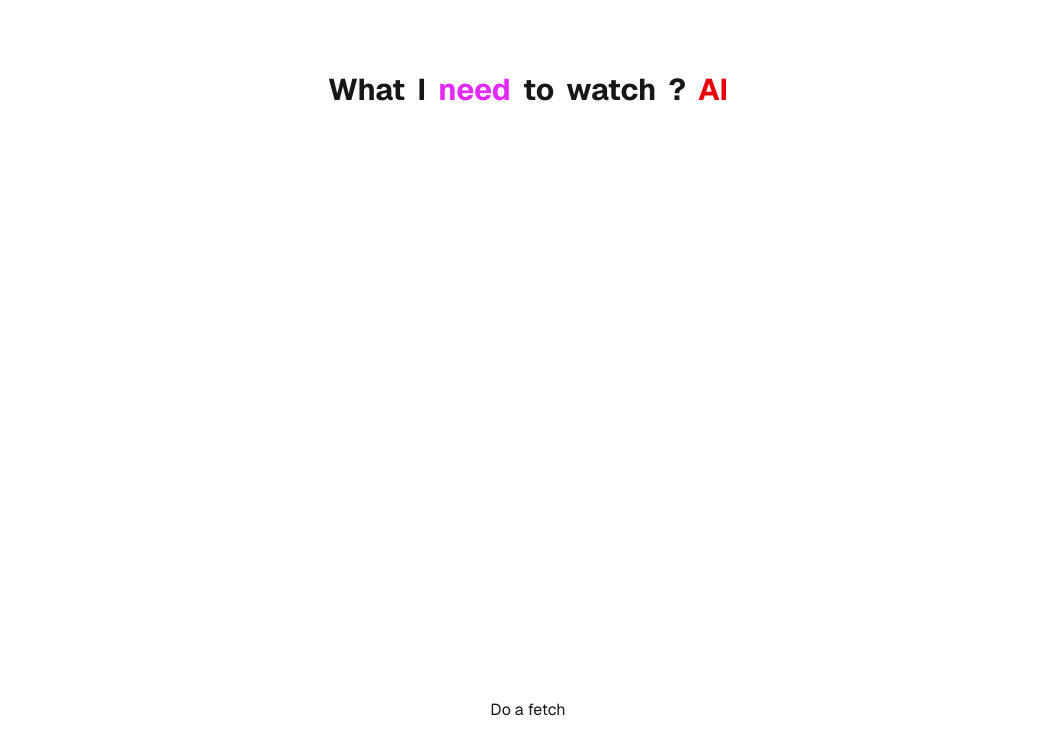
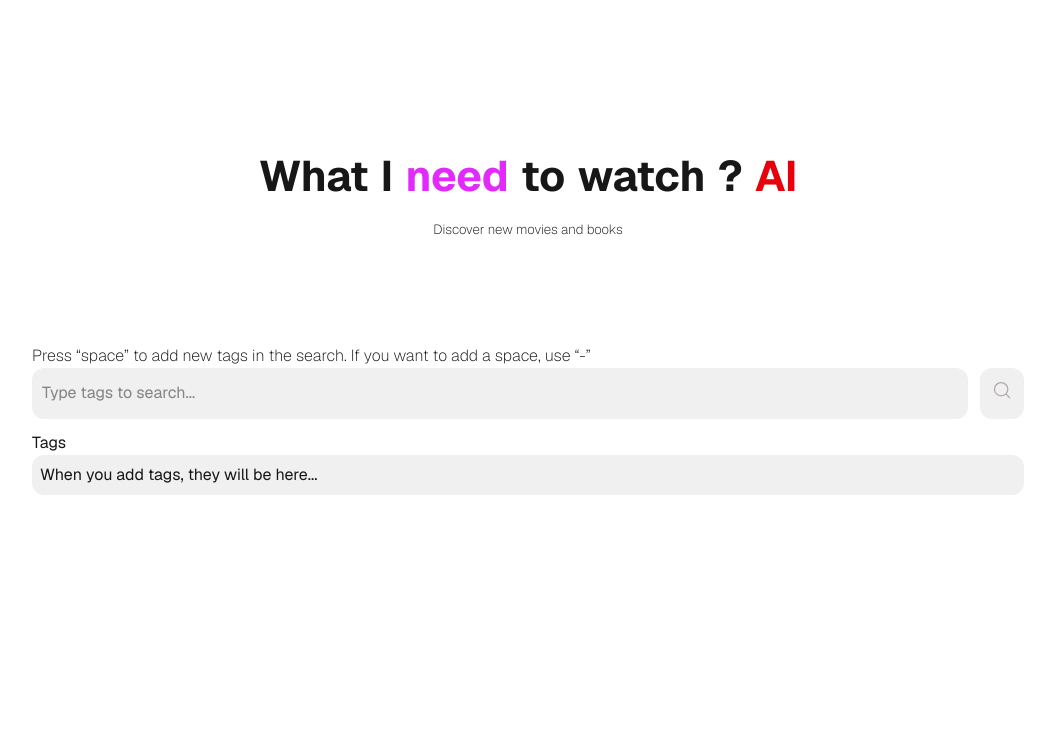
Before and after one commit to Leonides2/wintwai, a Next.js app: page / in a window 1280 px wide. Shown: the top 754 px of the page, without its empty margins (112-1167 px from the left). Built offline with nearby package versions, Linux system fonts and the light colour scheme.

Commit message:
feat: implement search functionality with tags and enhance UI components

```diff
--- a/src/app/api/openAI/route.ts
+++ b/src/app/api/openAI/route.ts
@@ -26,7 +26,7 @@ export async function POST(req: Request) {
 
         // Llamar a la API de OpenAI
         const response = await client.responses.create({
-            model: "gpt-4o",
+            model: "gpt-4.1",
             instructions: `
                 Generate a list of movies or books based on the given tags. You only need to return the list of movies or books.
                 Return the list in JSON format with the following format:
@@ -44,7 +44,7 @@ export async function POST(req: Request) {
                 between 0 and 10 movies and between 0 and 10 books.
                 The movies and books should be related to the tags provided and the "tags" property in the json are the more near tags based in the provided tags in [tags].
 
-                The image attribute, will be a movie or book cover (respecfully), you can get it from the web.
+                The image attribute, will be a movie or book cover (respecfully), you can get it from any web, just need to be the the cover.
                 The link attribute will be get by truthfully sources as "www.imdb.com", amazon and others.
 
                 only return movies if in the input there is after [filter] tag the word "movie" or "film"
@@ -53,6 +53,8 @@ export async function POST(req: Request) {
                 the tags for the movies or books are in the input after [tags] tag
             `,
             input: `[tags] ${tags.join(", ")} [filter] ${filter}`,
+            tools: [{ type: "web_search_preview" }],
+
         });
 
         // Extraer y validar la respuesta
--- a/src/app/layout.tsx
+++ b/src/app/layout.tsx
@@ -25,7 +25,9 @@ export default function RootLayout({
   return (
     <html lang="en">
       <body
-        className={`${geistSans.variable} ${geistMono.variable} antialiased`}
+        className={`${geistSans.variable} ${geistMono.variable} antialiased
+        w-full
+        `}
       >
         {children}
       </body>
--- a/src/app/page.tsx
+++ b/src/app/page.tsx
@@ -1,6 +1,9 @@
 'use client';
 
+import Button from "@/components/atoms/Button";
+import InputSeach from "@/components/molecules/InputSearch";
 import ItemCard from "@/components/molecules/ItemCard";
+import TagsContainer from "@/components/molecules/TagsContainer";
 import { getIAReponse, OpenAIResponse } from "@/lib/api/client";
 import { useState } from "react";
 
@@ -10,11 +13,15 @@ export default function Home() {
     movies: [],
   });
   const [loading, setLoading] = useState(false);
+  const [tags, setTags] = useState<string[]>([])
 
   const fetchData = async () => {
+
+    if (tags.length < 1) return
+
     try {
       setLoading(true);
-      const res = await getIAReponse({ filter: "both", tags: ["terror", "drama"] });
+      const res = await getIAReponse({ filter: "both", tags: tags });
       setResponse(res || { books: [], movies: [] });
     } catch (error) {
       console.error("Error fetching data:", error);
@@ -24,39 +31,88 @@ export default function Home() {
     }
   };
 
+  const updateTags = (tag: string) => {
+    setTags((prev) => [...prev, tag])
+  }
+
+
+
   return (
-    <div className="grid grid-rows-[20px_1fr_20px] items-center justify-items-center min-h-screen p-8 pb-20 gap-16 sm:p-20 font-[family-name:var(--font-geist-sans)]">
-      <div className="flex flex-row gap-3">
-        <h1 className="text-3xl font-bold">What</h1>
-        <h1 className="text-3xl font-bold">I</h1>
-        <h1 className="text-3xl font-bold text-fuchsia-500">need</h1>
-        <h1 className="text-3xl font-bold">to</h1>
-        <h1 className="text-3xl font-bold">watch</h1>
-        <h1 className="text-3xl font-bold">?</h1>
-        <h1 className="text-3xl font-bold text-red-600">AI</h1>
+    <div className="flex flex-col
+    items-center justify-items-center min-h-screen
+    max-w-full
+    py-36 px-36 gap-2 font-[family-name:var(--font-geist-sans)]">
+      <div className="flex flex-col gap-3 items-center mb-24">
+        <div className="flex gap-3 text-[32pt]">
+          <h1 className="font-bold">What</h1>
+          <h1 className="font-bold">I</h1>
+          <h1 className="font-bold text-fuchsia-500">need</h1>
+          <h1 className="font-bold">to</h1>
+          <h1 className="font-bold">watch</h1>
+          <h1 className="font-bold">?</h1>
+          <h1 id="AI-tag" className="font-bold text-red-600">AI</h1>
+        </div>
+        <div>
+          <p className="text-[10pt] font-extralight">Discover new movies and books</p>
+        </div>
+      </div>
+      <div className="w-full">
+        <div className="flex gap-3 mb-3">
+          <div className="flex flex-col w-full">
+            <p className="font-extralight">
+              Press “space” to add new tags in the search.
+              If you want to add a space, use “-”
+            </p>
+            <div className="flex gap-3">
+              <InputSeach callback={updateTags} />
+              <Button>
+            <button onClick={fetchData} disabled={loading}>
+              {loading ? "Loading..." :
+
+                <svg width="20px" height="20px" viewBox="0 0 24 24"
+                  stroke-width="1.5" fill="none" xmlns="http://www.w3.org/2000/svg"
+                  color="#000000"
+
+                >
+                  <path d="M17 17L21 21" stroke="#000000"
+                    stroke-width="1.5" stroke-linecap="round"
+                    stroke-linejoin="round"></path>
+                  <path d="M3 11C3 15.4183 6.58172 19 11 19C13.213 19 15.2161 18.1015
+              16.6644 16.6493C18.1077 15.2022 19 13.2053 19 11C19 6.58172 15.4183 3 11
+              3C6.58172 3 3 6.58172 3 11Z" stroke="#000000" stroke-width="1.5"
+                    stroke-linecap="round" stroke-linejoin="round"></path>
+                </svg>
+
+              }
+            </button>
+          </Button>
+            </div>
+          </div>
+        </div>
+        <div>
+          Tags
+          <TagsContainer tags={tags} callback={setTags} />
+        </div>
       </div>
       <div className="flex flex-col items-start gap-y-6 ">
         {
           response.books.length > 0 ? <h1> Books</h1> : <></>
         }
-        <div className="flex gap-3">
+        <div className="flex gap-3 flex-wrap overflow-x-scroll">
           {response.books.length > 0 && response.books.map((item, _index) => (
-            <ItemCard key={_index + item.title} item={item}/>
+            <ItemCard key={_index + item.title} item={item} />
           ))}
         </div>
         {
           response.movies.length > 0 ? <h1> Movies</h1> : <></>
         }
-        <div className="flex gap-3">
+        <div className="flex gap-3 overflow-x-scroll">
           {response.movies.length > 0 && response.movies.map((item, _index) => (
-            <ItemCard key={_index + item.title} item={item}/>
+            <ItemCard key={_index + item.title} item={item} />
           ))}
         </div>
       </div>
 
-      <button onClick={fetchData} disabled={loading}>
-        {loading ? "Loading..." : "Do a fetch"}
-      </button>
     </div>
   );
 }
--- /dev/null
+++ b/src/components/atoms/DeletablePill.tsx
@@ -0,0 +1,68 @@
+import { useEffect, useRef, useState } from "react";
+
+interface DeletablePillProps {
+    text: string,
+    id: string
+    callback: (tag: string) => void
+}
+
+
+const DeletablePill = ({id,text, callback}: DeletablePillProps) => {
+
+    const [isActive, setIsActive] = useState<boolean>(false)
+     const timerRef = useRef<NodeJS.Timeout | null>(null);
+
+    const handleDelete = () =>{
+        let pill = document.getElementById(id)
+
+        if(!pill) return
+
+        pill.setAttribute("style", "animation: deletedBubble; animation-duration: 350ms")
+
+        timerRef.current = setTimeout(() => {
+            callback(text)
+        }
+        , 300);
+    }
+
+    useEffect(() => {
+        return () => {
+            if (timerRef.current) {
+                clearTimeout(timerRef.current);
+            }
+        };
+    }, []);
+
+
+
+    return(
+    <>
+        <div id={id}
+            className={`bg-[#CACACA]
+                *:text-[#4B4848]
+                flex p-2 w-fit h-fit rounded-xl
+                transition-all duration-500 ease-in-out
+                cursor-pointer
+                `}
+
+            onMouseEnter={() => setIsActive(true)}
+            onMouseLeave={() => setIsActive(false)}
+            onClick={handleDelete}
+        >
+            <div>{text}</div>
+            <div
+                className={`
+                    transition-all duration-500 ease-in-out
+                    overflow-hidden
+                    ${isActive ? "opacity-100 w-4 ml-2" : "opacity-0 w-0 ml-0"}
+                `}
+                style={{ display: "flex", alignItems: "center" }}
+            >
+                x
+            </div>
+        </div>
+    </>
+    )
+}
+
+export default DeletablePill;
--- /dev/null
+++ b/src/components/atoms/Pill.tsx
@@ -0,0 +1,12 @@
+interface PillProps {
+    text?: string
+}
+
+const Pill = ({text = "[Text]"}: PillProps) => {
+
+    return(
+        <div className="bg-[#CACACA] text-[#4B4848] w-fit h-fit ">
+            {text}
+        </div>
+    )
+}
--- a/src/components/atoms/button.tsx
+++ b/src/components/atoms/button.tsx
@@ -0,0 +1,27 @@
+import { ReactNode } from "react"
+
+interface ButtonProps{
+    children: ReactNode
+}
+
+const Button = ({children}: ButtonProps) => {
+
+    return(
+    <>
+        <div className="
+        h-fit w-fit p-3 bg-[#F0F0F0]
+        hover:bg-[#dedede]
+        outline-[#b9b9b9] rounded-xl
+        *:text-[#B5A7A7]
+        **:stroke-[#B5A7A7]
+        *:cursor-pointer
+        transition-colors
+        duration-300
+        cursor-pointer
+        ">
+            {children}
+        </div>
+    </>
+    )
+}
+export default Button
--- /dev/null
+++ b/src/components/molecules/InputSearch.tsx
@@ -0,0 +1,38 @@
+import React from "react"
+
+interface InputSeachProps {
+
+    callback?: (tags: string) => void
+}
+
+const InputSeach = ({callback= (event) => console.log(event)}: InputSeachProps) => {
+
+
+    const handleText = (event: React.ChangeEvent<HTMLInputElement>) =>{
+        let value = event.target.value;
+        if (value === undefined) return
+
+        if(value.includes(" ")){
+
+            if (value.includes("-")){
+                value =  value.replace("-"," ")
+            }
+            callback(value)
+            event.target.value = ""
+        }
+    }
+
+
+    return(
+    <>
+        <input type="text"
+        maxLength={64}
+        onChange={handleText}
+        placeholder="Type tags to search..."
+        className="bg-[#F0F0F0] rounded-xl px-2.5 py-2 focus:outline-[#b9b9b9] w-full">
+        </input>
+    </>
+    )
+}
+
+export default InputSeach
--- a/src/components/molecules/ItemCard.tsx
+++ b/src/components/molecules/ItemCard.tsx
@@ -10,8 +10,8 @@ const ItemCard = ({item}: ItemCardProps) =>{
     return (
     <>
         <div key={item.title} className="size-96 grid grid-rows-[40%_1fr_10%]">
-              <div className="h-full bg-gray-100 rounded-t-xl">
-                <img src={item.image} className="w-max h-auto"></img>
+              <div className="h-full bg-gray-100 rounded-t-xl overflow-hidden">
+                <img src={item.image} className="w-full h-auto"></img>
               </div>
               <div className="bg-gray-300 rounded-b-xl p-2">
                 <p>{item.title} ({item.release_year})</p>
--- /dev/null
+++ b/src/components/molecules/TagsContainer.tsx
@@ -0,0 +1,30 @@
+import DeletablePill from "../atoms/DeletablePill"
+
+interface TagsContainerProps {
+    tags: string[],
+    callback: (tags: string[]) => void
+}
+
+const TagsContainer = ({tags, callback}: TagsContainerProps) => {
+
+    const deleteTags = (tag: string) => {
+        callback(
+            tags.filter((item)=> item !== tag)
+        )
+    }
+
+    return(
+    <>
+        <div className="bg-[#F0F0F0] rounded-xl p-2 flex gap-2">
+            {
+                tags.length < 1 ?
+                <p>When you add tags, they will be here...</p> :
+
+                tags.map((item, _index)=>( <DeletablePill key={_index + item} text={item} callback={deleteTags} id={_index + item}/>))
+            }
+        </div>
+    </>
+    )
+}
+
+export default TagsContainer
--- a/src/styles/globals.css
+++ b/src/styles/globals.css
@@ -25,3 +25,25 @@ body {
   color: var(--foreground);
   font-family: Arial, Helvetica, sans-serif;
 }
+
+
+@keyframes deletedBubble {
+  0%{
+    scale: 1.25;
+  }
+  20%{
+    scale: 1;
+  }
+  40%{
+    scale: 0.7;
+  }
+  60%{
+    scale: 0.4;
+  }
+  80%{
+    scale: 0.2;
+  }
+  100%{
+    scale: 0;
+  }
+}
```
